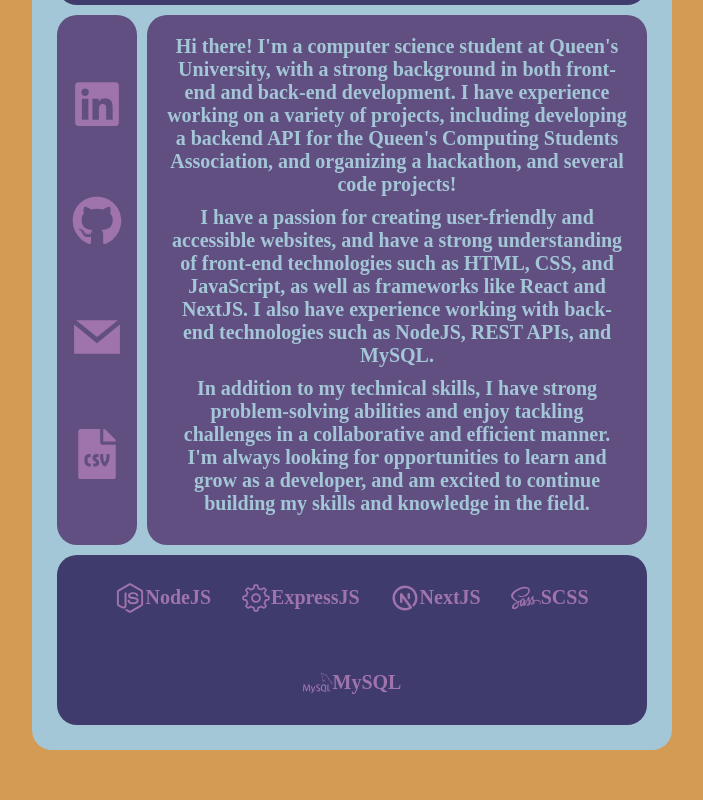
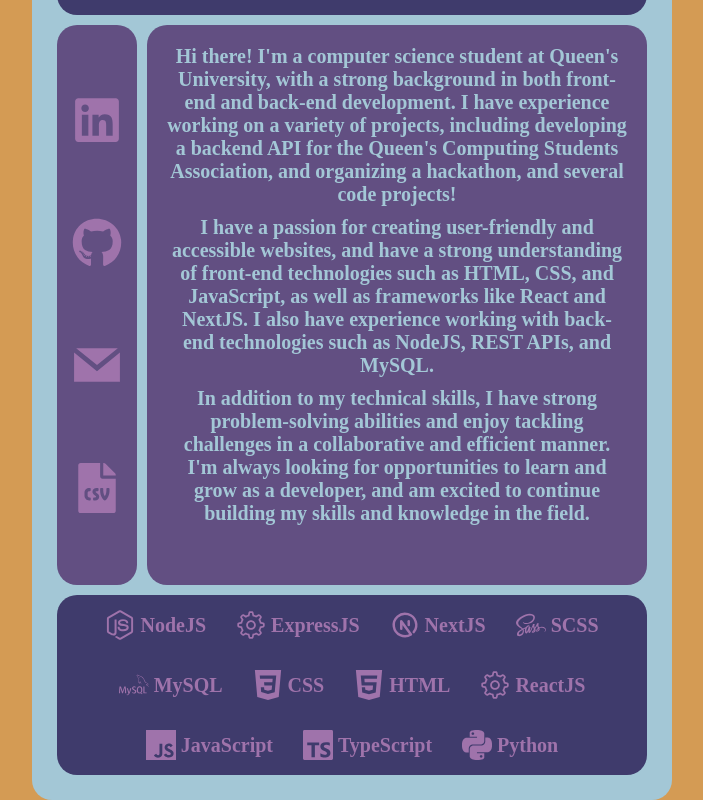
Before and after one commit to destroyer22719/portfolio, a Next.js app: page / in a window 1280 px wide. Shown: the part 270-1070 px from the top of the page, without its empty margins (288-991 px from the left). Before the commit the page ends 1020 px from the top, so only its background shows below. Built offline with nearby package versions, Linux system fonts and the light colour scheme.

Commit message:
updated skills section of home page

```diff
--- a/app/page.tsx
+++ b/app/page.tsx
@@ -5,7 +5,19 @@ import TagComponent from "../components/TagComponent";
 import Link from "next/link";
 
 export default function Page() {
-  const skills = ["NodeJS", "ExpressJS", "NextJS", "SCSS", "MySQL"];
+  const skills = [
+    "NodeJS",
+    "ExpressJS",
+    "NextJS",
+    "SCSS",
+    "MySQL",
+    "CSS",
+    "HTML",
+    "ReactJS",
+    "JavaScript",
+    "TypeScript",
+    "Python",
+  ];
   return (
     <div className={styles["home-page"]}>
       <div className={styles["home-page__header"]}>
@@ -57,7 +69,7 @@ export default function Page() {
             key={skill}
             size={30}
             className={styles["home-page__skills-item"]}
-            iconClassName={styles["home-page__skills-items-icon"]}
+            iconClassName={styles["home-page__skills-item-icon"]}
           />
         ))}
       </div>
--- a/components/TagComponent.tsx
+++ b/components/TagComponent.tsx
@@ -1,9 +1,14 @@
 import { FaNodeJs, FaReact, FaSass } from "react-icons/fa";
 import { RxGear } from "react-icons/rx";
 import { TbBrandNextjs } from "react-icons/tb";
-import { SiMysql } from "react-icons/si";
-// import { IconContext } from "react-icons";
-import styles from "../styles/components/ProjectCard.module.scss";
+import {
+  SiCss3,
+  SiHtml5,
+  SiJavascript,
+  SiMysql,
+  SiPython,
+  SiTypescript,
+} from "react-icons/si";
 import Link from "next/link";
 
 type Prop = {
@@ -13,11 +18,11 @@ type Prop = {
   size?: number;
 };
 
-const TagToIcon: React.FC<{ tag: string; className: string, size?:number }> = ({
-  tag,
-  className,
-  size=20
-}) => {
+const TagToIcon: React.FC<{
+  tag: string;
+  className: string;
+  size?: number;
+}> = ({ tag, className, size = 20 }) => {
   switch (tag) {
     case "NodeJS":
       return <FaNodeJs size={size} className={className} />;
@@ -29,15 +34,30 @@ const TagToIcon: React.FC<{ tag: string; className: string, size?:number }> = ({
       return <FaSass size={size} className={className} />;
     case "MySQL":
       return <SiMysql size={size} className={className} />;
+    case "TypeScript":
+      return <SiTypescript size={size} className={className} />;
+    case "JavaScript":
+      return <SiJavascript size={size} className={className} />;
+    case "CSS":
+      return <SiCss3 size={size} className={className} />;
+    case "HTML":
+      return <SiHtml5 size={size} className={className} />;
+    case "Python":
+      return <SiPython size={size} className={className} />;
     default:
       return <RxGear size={size} className={className} />;
   }
 };
-const TagComponent: React.FC<Prop> = ({ tag, className, iconClassName, size }) => {
+const TagComponent: React.FC<Prop> = ({
+  tag,
+  className,
+  iconClassName,
+  size,
+}) => {
   return (
     <Link href={`/projects?tag=${tag}`}>
       <div className={className}>
-        <TagToIcon tag={tag} className={iconClassName} size={size}/>
+        <TagToIcon tag={tag} className={iconClassName} size={size} />
         <div>{tag}</div>
       </div>
     </Link>
--- a/styles/pages/HomePage.module.scss
+++ b/styles/pages/HomePage.module.scss
@@ -91,6 +91,10 @@
       margin: 0.5rem;
       align-items: center;
       display: flex;
+
+      &-icon {
+        margin-right: 0.5rem;
+      }
     }
 
     &-item:hover {
```
